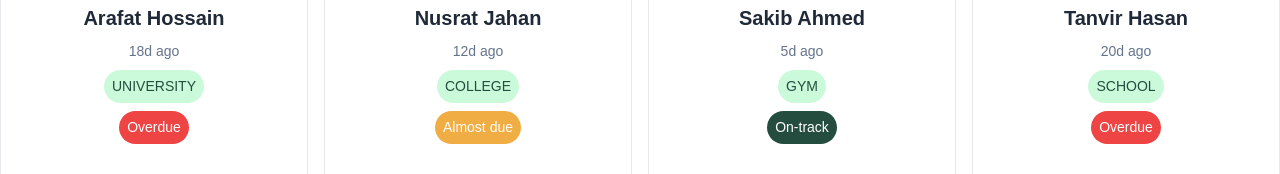
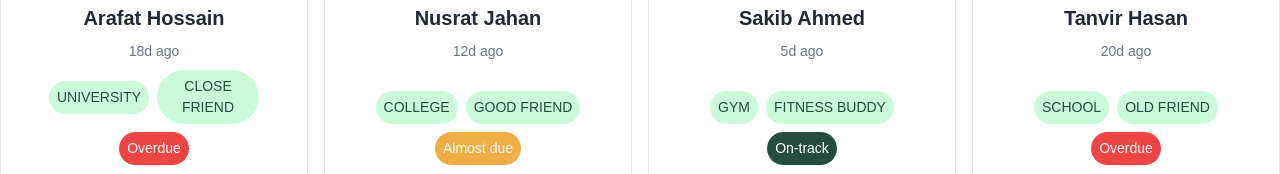
Before and after one commit to mdsalahuddin96/keen-keeper, a Next.js app: page / in a window 1280 px wide. Shown: the part 732-906 px from the top of the page. Built offline with nearby package versions, Linux system fonts and the light colour scheme.

Commit message:
update card status badge

```diff
--- a/src/app/layout.js
+++ b/src/app/layout.js
@@ -26,12 +26,9 @@ export default function RootLayout({ children }) {
       className={`${geistSans.variable} ${geistMono.variable} h-full antialiased`}
     >
       <body className="min-h-full flex flex-col bg-[#f8fafc]">
-        <header>
-          <Navbar></Navbar>
-          <Banner></Banner>
-        </header>
-        <main>{children}</main>
-        <Footer/>
+        <Navbar></Navbar>
+        {children}
+        <Footer />
       </body>
     </html>
   );
--- /dev/null
+++ b/src/app/not-found.jsx
@@ -0,0 +1,38 @@
+import Image from "next/image";
+import Link from "next/link";
+import React from "react";
+import pageNotFoundImage from '@/assets/error-404.png'
+const NotFoundPage = () => {
+  return (
+    <div className="min-h-screen flex items-center justify-center bg-base-300 px-4">
+      <div className="text-center max-w-lg">
+        {/* 404 Number */}
+        <Image
+        src={pageNotFoundImage}
+        alt="Page Not Found Image"
+        />
+
+
+        {/* Title */}
+        <h2 className="text-2xl md:text-3xl font-semibold my-4">
+          Oops! Page Not Found
+        </h2>
+
+        {/* Description */}
+        <p className="text-gray-500 mb-4">
+          The page you are looking for is not available.
+        </p>
+
+        {/* Button */}
+        <Link
+          href={"/"}
+          className="inline-block bg-linear-to-r from-[#632EE3] to-[#9F62F2] text-white font-semibold px-6 py-3 rounded-xl shadow-lg hover:bg-gray-100 transition duration-300"
+        >
+          Go Back Home
+        </Link>
+      </div>
+    </div>
+  );
+};
+
+export default NotFoundPage;
--- a/src/app/page.js
+++ b/src/app/page.js
@@ -1,15 +1,20 @@
+import Banner from "@/components/Banner";
 import FriendCard from "@/components/FriendCard";
 import Summary from "@/components/Summary";
 import { promises as fs } from "fs";
 import path from "path";
+
 export default async function Home() {
   const jsonPath = path.join(process.cwd(), "public", "friends.json");
   const file = await fs.readFile(jsonPath, "utf8");
   const friends = JSON.parse(file);
   return (
     <div className="container mx-auto">
+      {/* banner */}
+      <Banner />
+
       {/* Summary Section */}
-        <Summary friends={friends}></Summary>
+      <Summary friends={friends}></Summary>
 
       {/* Friends Section */}
       <div className="pt-10 border-t space-y-4 border-[#e9e9e9]">
--- a/src/components/FriendCard.jsx
+++ b/src/components/FriendCard.jsx
@@ -15,8 +15,22 @@ const FriendCard = ({ friend }) => {
       <div className="card-body items-center text-center">
         <h2 className="text-[20px] font-semibold text-[#1f2937]">{name}</h2>
         <p className="text-[#64748B]">{days_since_contact}d ago</p>
-        <span className="bg-[#cbfadb] px-2 py-1.5 rounded-full text-[#244D3F] font-medium">{tags[0].toUpperCase()}</span>
-        <span className={`font-medium px-2 py-1.5 text-white rounded-full ${status==="On-track"?'bg-[#244D3F]':status==='Overdue'?'bg-[#ef4444]':'bg-[#efad44]'}`}>{status}</span>
+        <div className="flex gap-2 justify-center items-center">
+          {tags.map((tag, ind) => (
+            <span
+              key={ind}
+              className="bg-[#cbfadb] px-2 py-1.5 rounded-full text-[#244D3F] font-medium"
+            >
+              {tag.toUpperCase()}
+            </span>
+          ))}
+        </div>
+
+        <span
+          className={`font-medium px-2 py-1.5 text-white rounded-full ${status === "On-track" ? "bg-[#244D3F]" : status === "Overdue" ? "bg-[#ef4444]" : "bg-[#efad44]"}`}
+        >
+          {status}
+        </span>
       </div>
     </div>
   );
```
Also changed, not shown: src/assets/error-404.png (added).
